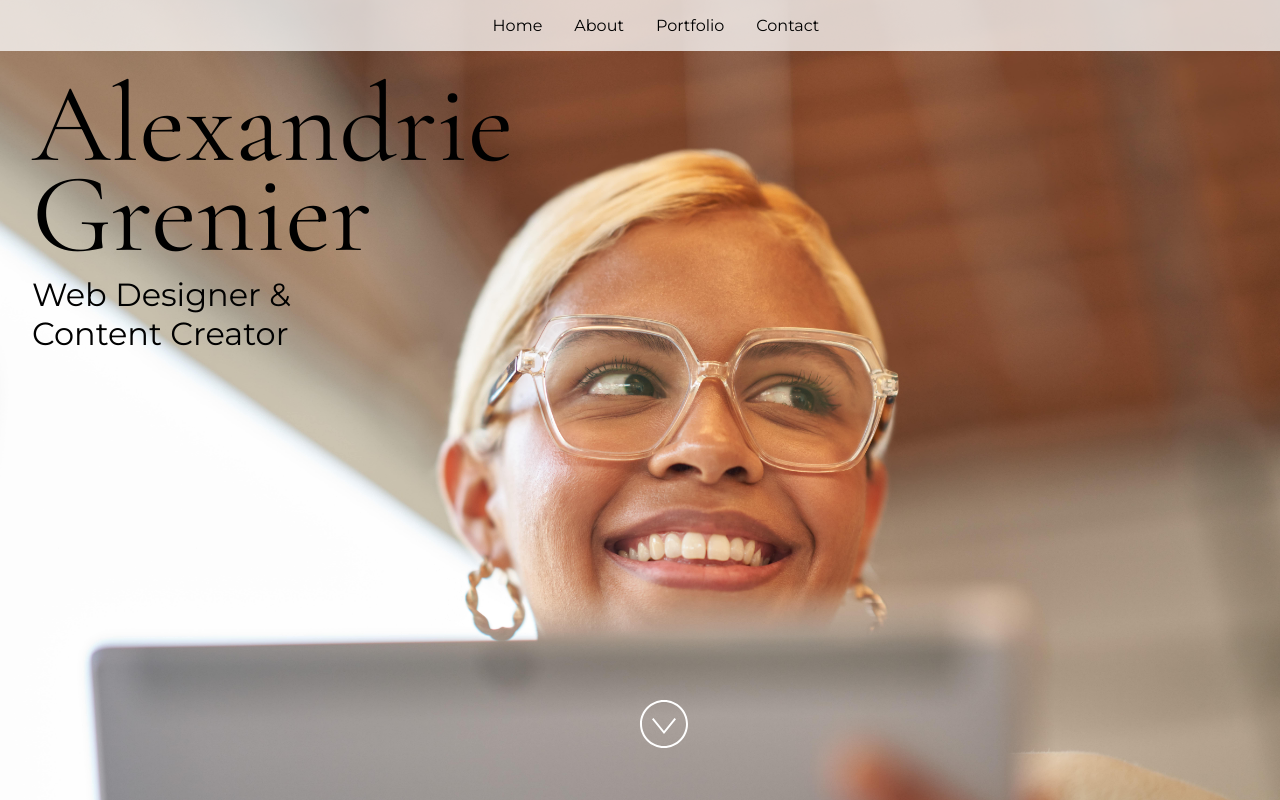
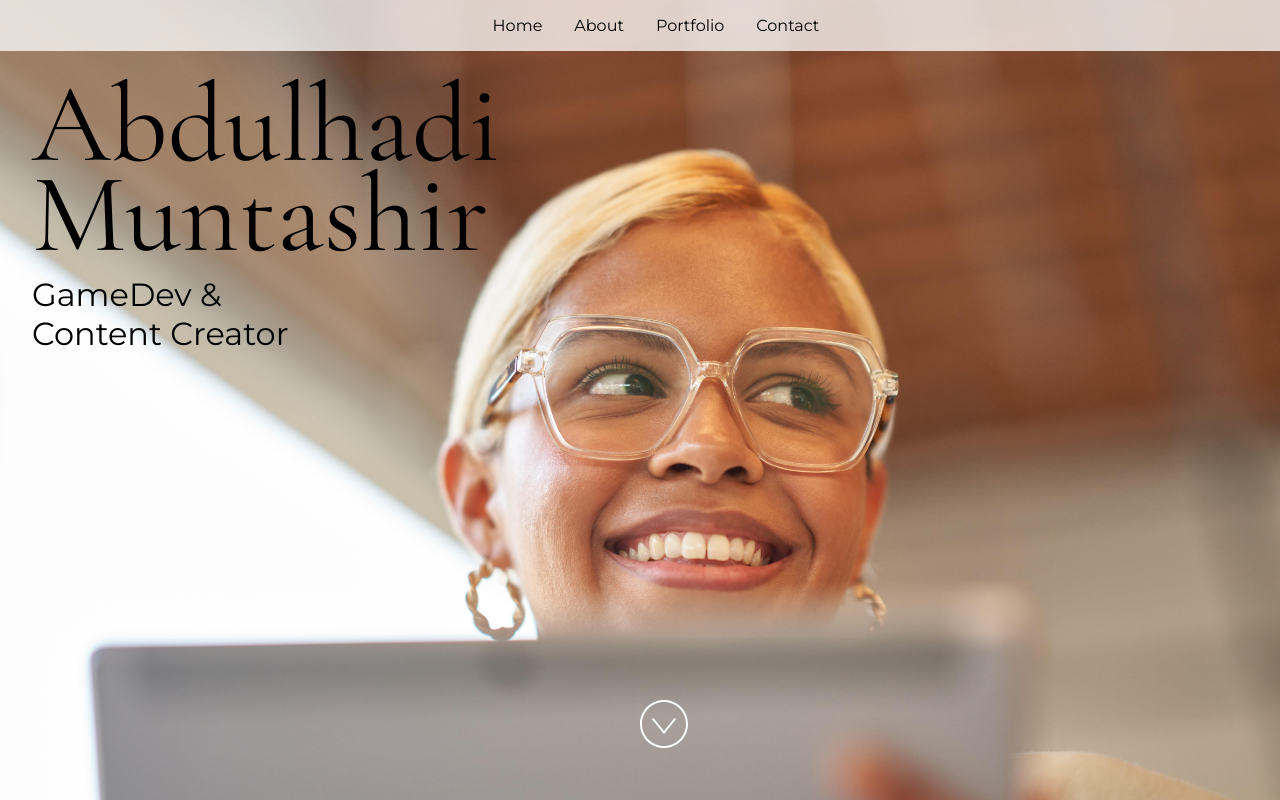
Before and after one commit to Pfftz/my_porto, a React (Vite) app: page / in a window 1280 px wide. Built offline with nearby package versions, Linux system fonts and the light colour scheme.

Commit message:
tidy up a bit

```diff
--- a/src/App.jsx
+++ b/src/App.jsx
@@ -24,14 +24,14 @@ import "./styles.css";
  * If you don't have one of the social sites listed, leave it as an empty string.
  */
 const siteProps = {
-  name: "Alexandrie Grenier",
-  title: "Web Designer & Content Creator",
-  email: "alex@example.com",
+  name: "Abdulhadi Muntashir",
+  title: "GameDev & Content Creator",
+  email: "3337230041@untirta.ac.id",
   gitHub: "microsoft",
-  instagram: "microsoft",
-  linkedIn: "satyanadella",
+  instagram: "@abdulhd01",
+  linkedIn: "https://www.linkedin.com/in/abdulhadi-muntashir-8135b21a7/",
   medium: "",
-  twitter: "microsoft",
+  X: "microsoft",
   youTube: "Code",
 };
 
```
